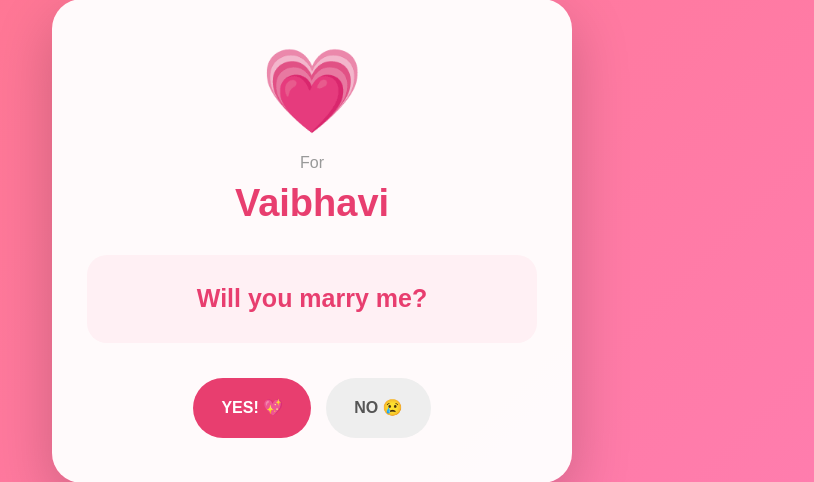
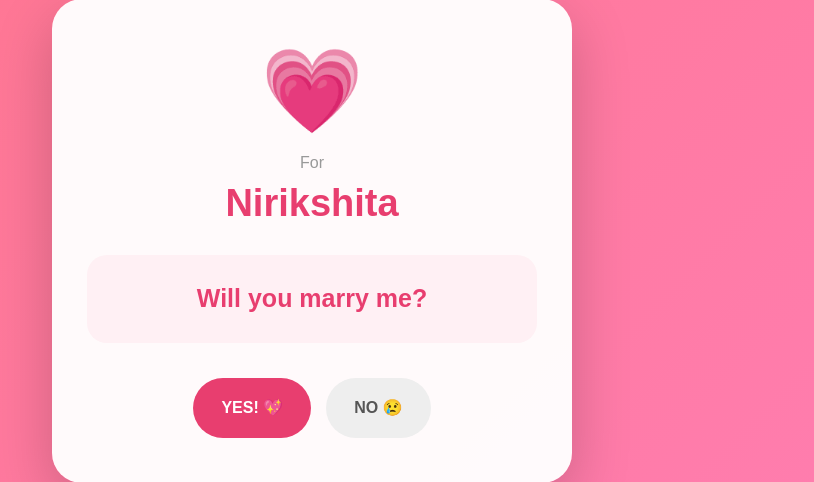
Before and after one commit to abhishekhiremath120/love-proposal, a FastAPI app: page / in a window 1280 px wide. Shown: the part 159-641 px from the top of the page, without its empty margins (328-1142 px from the left). Run offline with FastAPI, Linux system fonts and the light colour scheme.

Commit message:
Change proposal name to Nirikshita

```diff
--- a/main.py
+++ b/main.py
@@ -19,7 +19,7 @@ async def proposal(request: Request):
         request=request,
         name="proposal.html",
         context={
-            "name": "Vaibhavi",
+            "name": "Nirikshita",
             "question": "Will you marry me?"
         }
     )
--- a/templates/proposal.html
+++ b/templates/proposal.html
@@ -3,7 +3,7 @@
 <head>
     <meta charset="UTF-8">
     <meta name="viewport" content="width=device-width, initial-scale=1.0">
-    <title>For Vaibhavi ❤️</title>
+    <title>For Nirikshita ❤️</title>
     <link rel="stylesheet" href="/static/css/style.css">
 </head>
 <body>
@@ -22,7 +22,7 @@
     <div class="success-card" id="successCard" style="display:none;">
         <div class="celebration">🎉 💕 🎉</div>
         <h1>She Said YES! 💖</h1>
-        <p>Vaibhavi, you just made my heart the happiest. ❤️</p>
+        <p>Nirikshita, you just made my heart the happiest. ❤️</p>
         <div class="big-love">❤️</div>
         <p class="forever">Forever starts now! 💍</p>
         <div class="celebration">💕 💕 💕</div>
```
